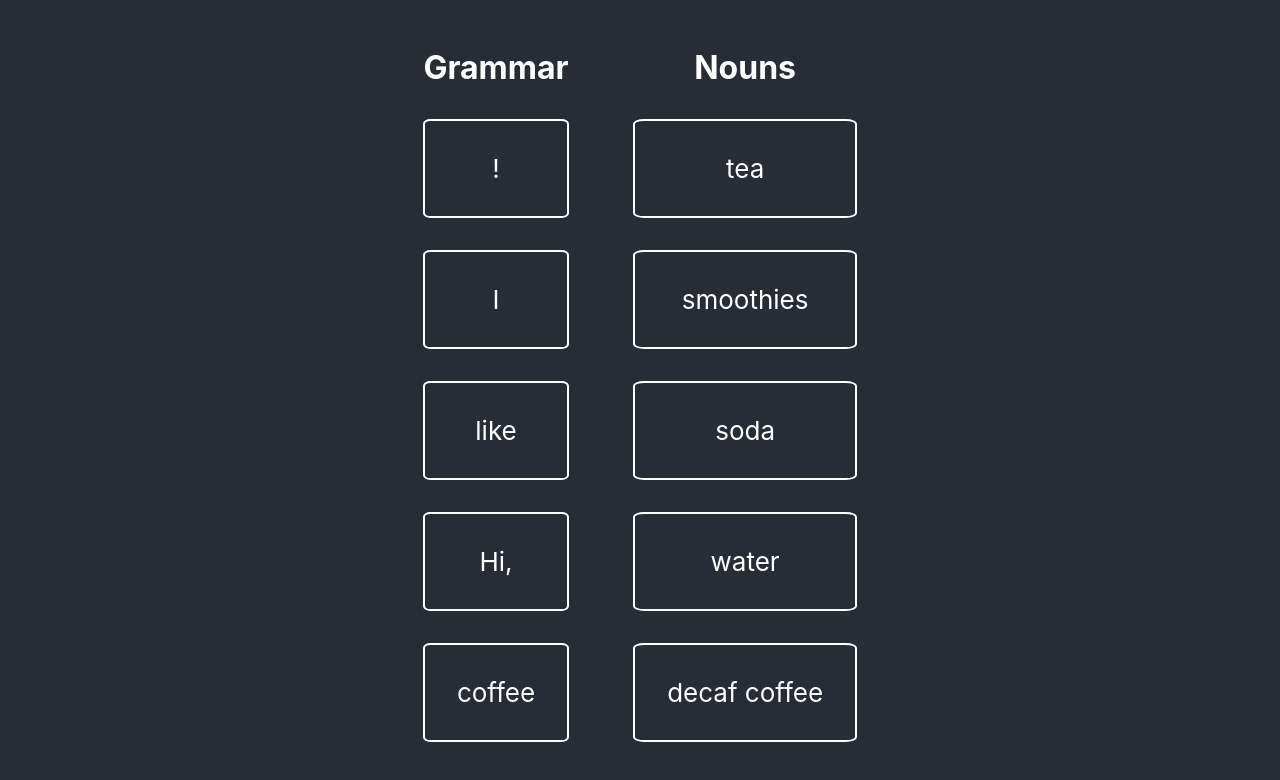
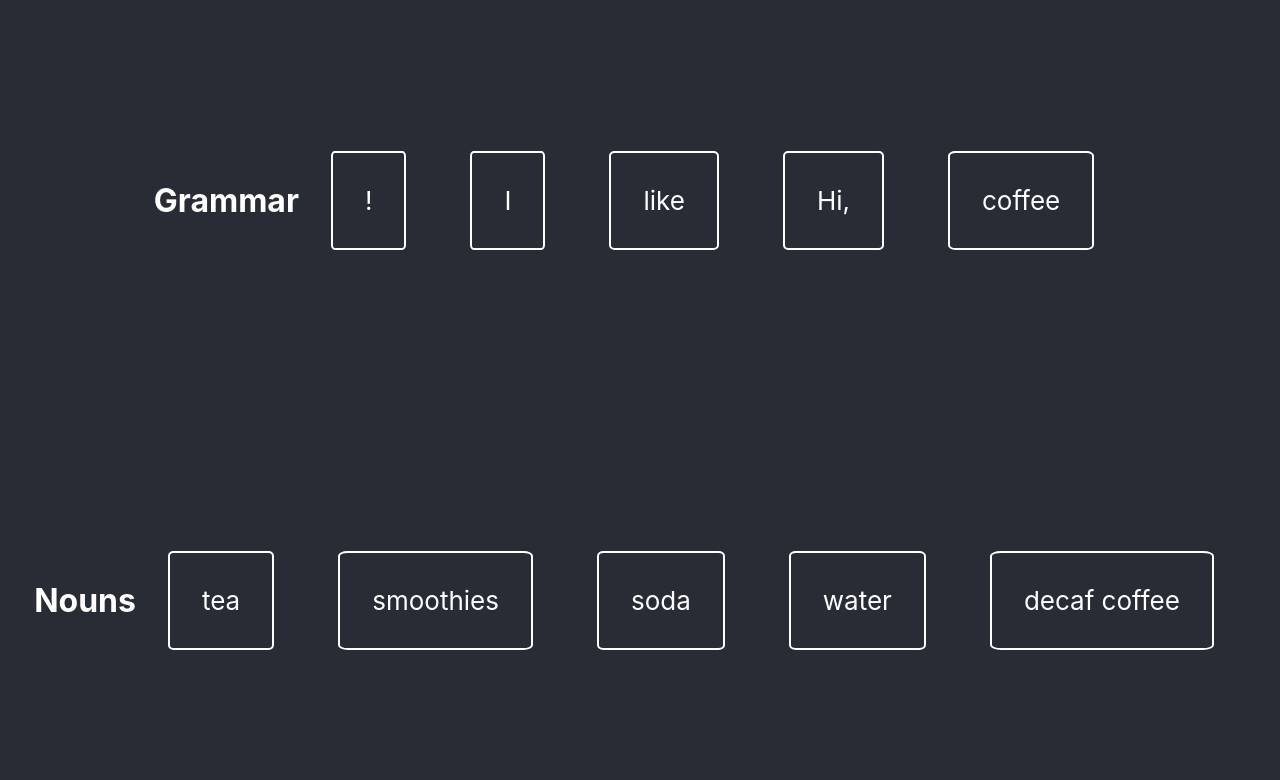
Before and after one commit to katiepdx/react-beautiful-dnd-practice, a React (Create React App) app: page / in a window 1280 px wide. Shown: the top 780 px of the page. Built offline with nearby package versions, Linux system fonts and the light colour scheme.

Commit message:
change to horizontal lists

```diff
--- a/src/App.css
+++ b/src/App.css
@@ -1,12 +1,18 @@
 .App-header {
   background-color: #282c34;
   min-height: 100vh;
+  display: grid;
+  grid-template-rows: repeat(2, 1fr);
+
+  font-size: calc(10px + 2vmin);
+  color: white;
+}
+
+.words, .nouns {
   display: flex;
   flex-direction: row;
   align-items: center;
   justify-content: center;
-  font-size: calc(10px + 2vmin);
-  color: white;
 }
 h1 {
   font-size: 2rem;
--- a/src/App.js
+++ b/src/App.js
@@ -52,7 +52,7 @@ function App() {
         <DragDropContext onDragEnd={handleOnDragEnd} onDragStart={handleOnDragStart}>
 
           {/* TSS - I really like (something) */}
-          <Droppable droppableId="words">
+          <Droppable droppableId="words" direction="horizontal">
             {(provided) => (
               <div
                 className="words" {...provided.droppableProps} ref={provided.innerRef} id={winStyles === 'win' ? 'win' : 'no-win'}>
@@ -67,7 +67,7 @@ function App() {
           </Droppable>
 
           {/* VOCAB - coffee, tea, etc. */}
-          <Droppable droppableId="nouns">
+          <Droppable droppableId="nouns" direction="horizontal">
             {(provided) => (
               <div className="nouns" {...provided.droppableProps} ref={provided.innerRef} >
 
```
